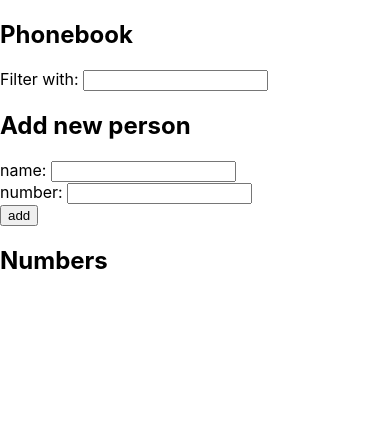
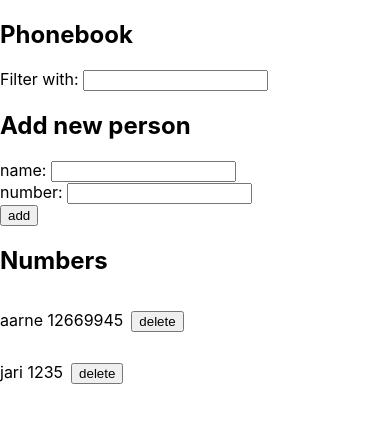
Before and after one commit to Nyctemaris/Fullstack-Open-2020, a React (Create React App) app in the folder Osa 2/puhelinluettelo/: page / in a window 390 px wide. Shown: the top 422 px of the page. Built offline with nearby package versions, Linux system fonts and the light colour scheme; data requests are answered from the project's data file.

Commit message:
Step 10: Implement phonenumber updating for already existing users

```diff
--- a/Osa 2/puhelinluettelo/db.json
+++ b/Osa 2/puhelinluettelo/db.json
@@ -1,3 +1,14 @@
 {
-  "persons": []
+  "persons": [
+    {
+      "name": "aarne",
+      "number": "12669945",
+      "id": 1
+    },
+    {
+      "name": "jari",
+      "number": "1235",
+      "id": 2
+    }
+  ]
 }
--- a/Osa 2/puhelinluettelo/src/App.js
+++ b/Osa 2/puhelinluettelo/src/App.js
@@ -23,16 +23,20 @@ const App = () => {
   const addPerson = (event) => {
     event.preventDefault()
 
-    if (persons.find(person => person.name === newName)) {
-      alert(`${newName} is already added to phonebook`)
-      return;
-    }
-
     const newPersonData = {
       name: newName,
       number: newNumber,
-      //id: persons.length + 1
     }
+
+    const duplicatePerson = (persons.find(person => person.name === newName));
+      if (duplicatePerson) {
+        if (window.confirm(`${duplicatePerson.name} is already added to phonebook, replace the old number with a new one?`)) {
+          handleNumberUpdate(newPersonData, duplicatePerson)
+          return;
+        }
+      }
+
+
     dataService
       .addNewPerson(newPersonData)
       .then(responseData => {
@@ -68,6 +72,19 @@ const App = () => {
     }
   }
 
+  const handleNumberUpdate = (newPersonData, duplicatePerson) => {
+      dataService
+        .updateNumber(duplicatePerson.id, newPersonData)
+          .then(() => {
+            dataService
+              .fetchAllData()
+                .then(responseData => {
+                  setPersons(responseData)
+                    return true;
+            })
+        })
+
+  }
 
   return (
     <div>
--- a/Osa 2/puhelinluettelo/src/Services/dataService.js
+++ b/Osa 2/puhelinluettelo/src/Services/dataService.js
@@ -13,8 +13,8 @@ const addNewPerson = async (newPersonData) => {
     return response.data
 }
 
-const updateData = async (updatedPersonData, id) => {
-    const request = axios.post(`${baseURL}/${id}`, updatedPersonData)
+const updateNumber = async (id, newPersonData) => {
+    const request = axios.put(`${baseURL}/${id}`, newPersonData)
     const response = await request
     return response.data
 }
@@ -23,4 +23,4 @@ const deletePerson = async (personId) => {
     const response = await request
     return response.data
 }
-export default {fetchAllData, addNewPerson, updateData, deletePerson}
+export default {fetchAllData, addNewPerson, updateNumber, deletePerson}
```
